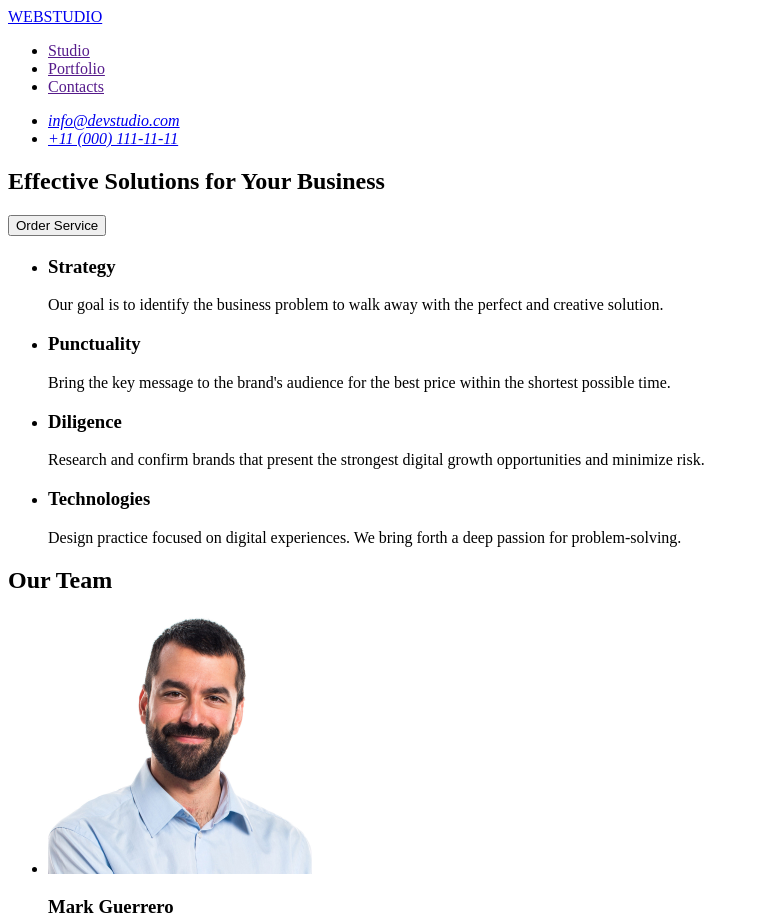
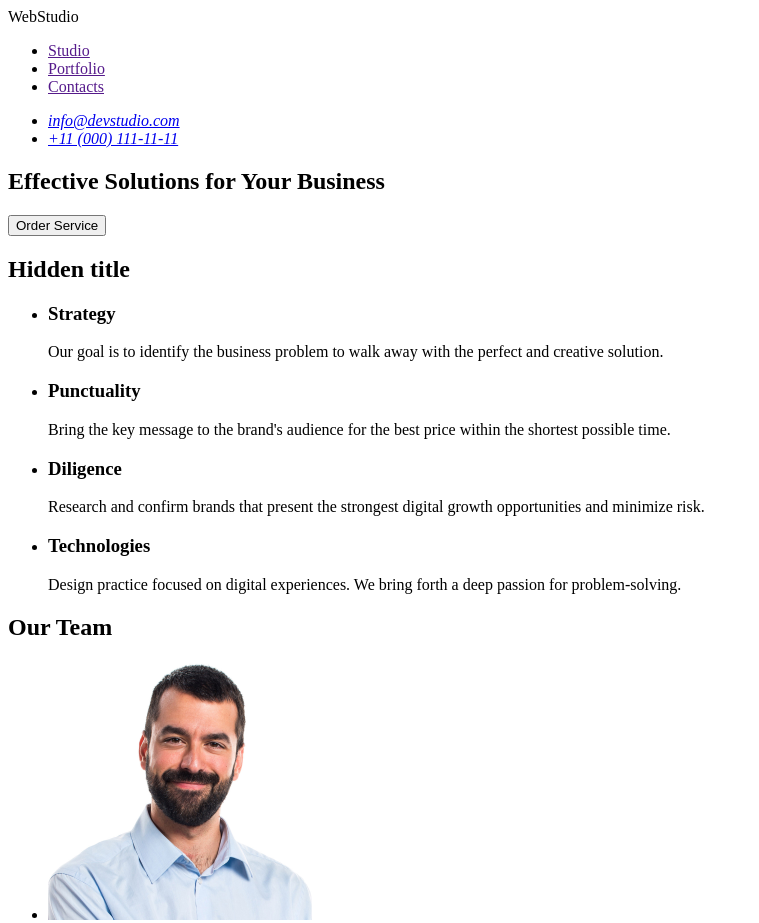
Before and after one commit to Nickolay1990/goit-markup-hw-01, a plain HTML site: page index.html in a window 1280 px wide. Shown: the top 923 px of the page, without its empty margins (0-759 px from the left). Drawn offline with Linux system fonts and the light colour scheme.

Commit message:
second edits

```diff
--- a/index.html
+++ b/index.html
@@ -8,7 +8,7 @@
     <body>
         <header>
             <nav>
-                <a href="./index.html">WEBSTUDIO</a>
+                WebStudio
                 <ul>
                     <li>
                         <a href="">Studio</a>
@@ -41,7 +41,7 @@
             </section>
 
             <section>
-                <h2></h2>
+                <h2>Hidden title</h2>
                 <ul>
                     <li>
                         <h3>Strategy</h3>
@@ -102,7 +102,7 @@
         </main>
 
         <footer>
-            <a href="./index.html">WEBSTUDIO</a>
+            WebStudio
             <p>
                 Increase the flow of customers and sales for your business with digital marketing &
                 growth solutions.
```
